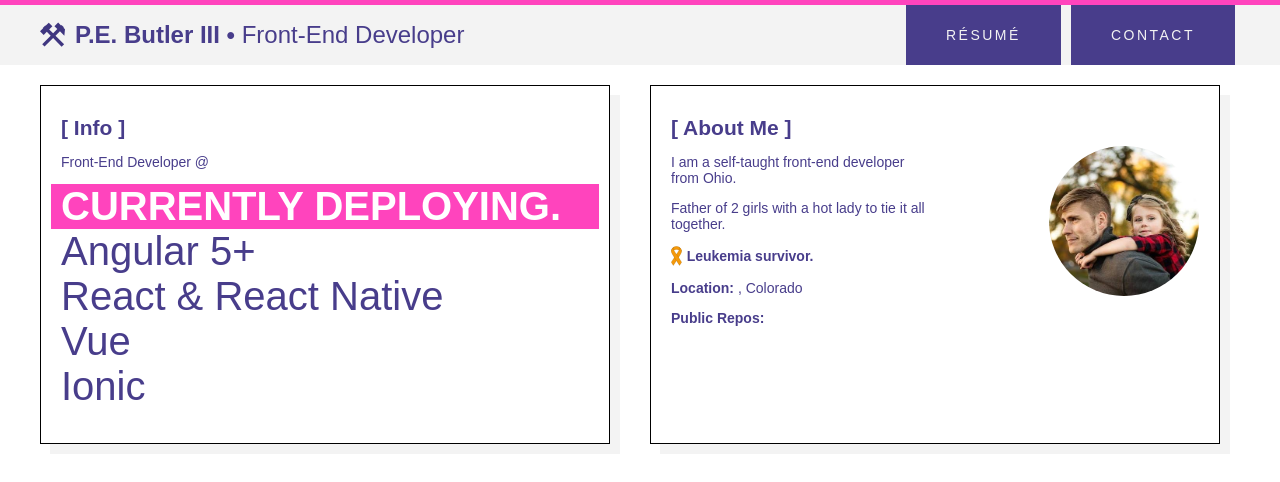
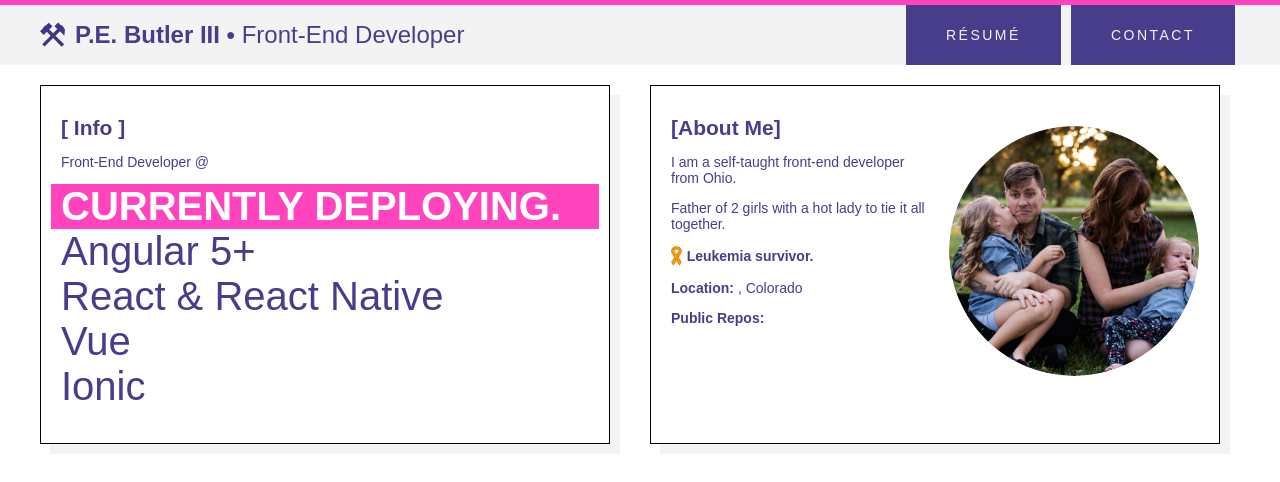
Before and after one commit to pebutler3/pebutler3.com-retired, a React (Create React App) app: page / in a window 1280 px wide. Shown: the top 482 px of the page. Built offline with nearby package versions, Linux system fonts and the light colour scheme; no server answers.

Commit message:
Updated family pic and increased size.

```diff
--- a/src/components/Bio/index.css
+++ b/src/components/Bio/index.css
@@ -33,8 +33,7 @@ section span {
       display: block; } }
   .avatar__wrapper .avatar {
     border-radius: 100%;
-    height: 15rem;
-    padding: 2rem 0;
+    height: 25rem;
     position: absolute;
     right: 2rem;
     top: 4rem; }
--- a/src/components/Bio/index.js
+++ b/src/components/Bio/index.js
@@ -1,7 +1,7 @@
 import React from 'react';
 
 import './index.css';
-import me from './me.jpg';
+import family from './family.png';
 import ribbon from './ribbon.svg';
 
 const publicReposUrl = 'https://github.com/pebutler3?tab=repositories';
@@ -9,7 +9,7 @@ const publicReposUrl = 'https://github.com/pebutler3?tab=repositories';
 const Bio = ({...props}) => {
   return (
     <section className="info-box info-box--bio">
-      <h2>[ {props.title} ]</h2>
+      <h2>[{props.title}]</h2>
       <p>I am a self-taught front-end developer from Ohio.</p>
       <p>Father of 2 girls with a hot lady to tie it all together.</p>
       <div className="leukemia-section">
@@ -19,7 +19,7 @@ const Bio = ({...props}) => {
       <p><span>Location:</span> {props.location}, Colorado</p>
       <p><span>Public Repos:</span> <a href={publicReposUrl}>{props.repos}</a></p>
       <div className="avatar__wrapper">
-        <img className="avatar" src={me} alt="P.E. Butler III"/>
+        <img className="avatar" src={family} alt="P.E. Butler III"/>
       </div>
     </section>
   );
--- a/src/components/Bio/index.scss
+++ b/src/components/Bio/index.scss
@@ -40,8 +40,7 @@ section {
 
    .avatar {
       border-radius: 100%;
-      height: 15rem;
-      padding: 2rem 0;
+      height: 25rem;
       position: absolute;
       right: 2rem;
       top: 4rem;
```
Also changed, not shown: src/components/Bio/family.png (added).
